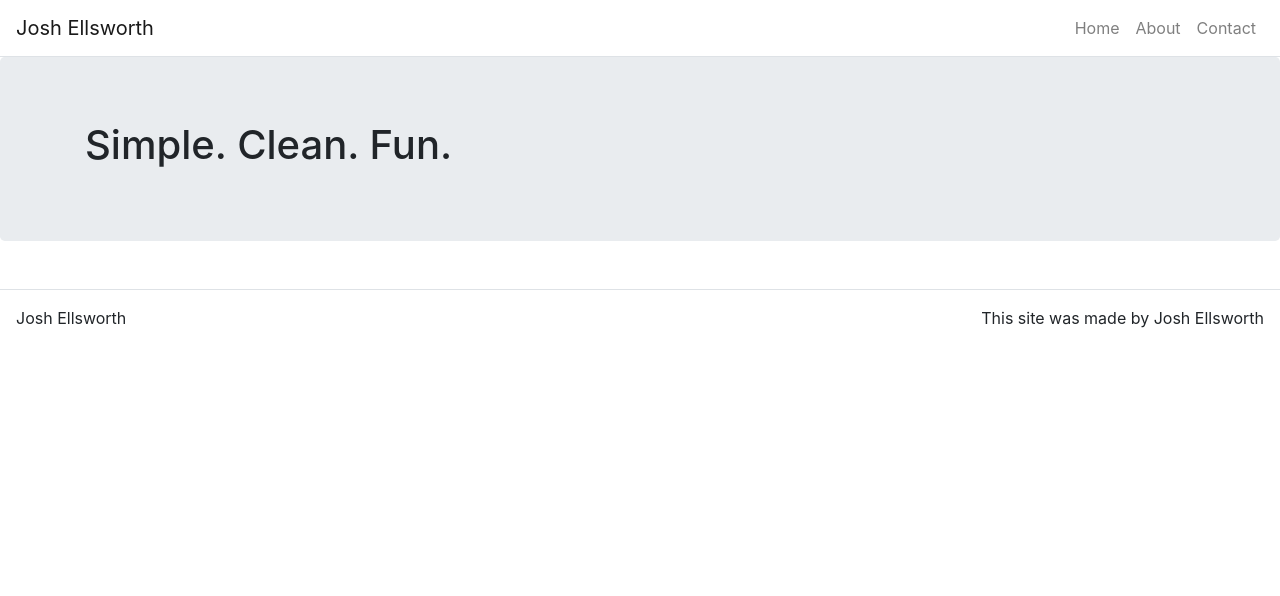
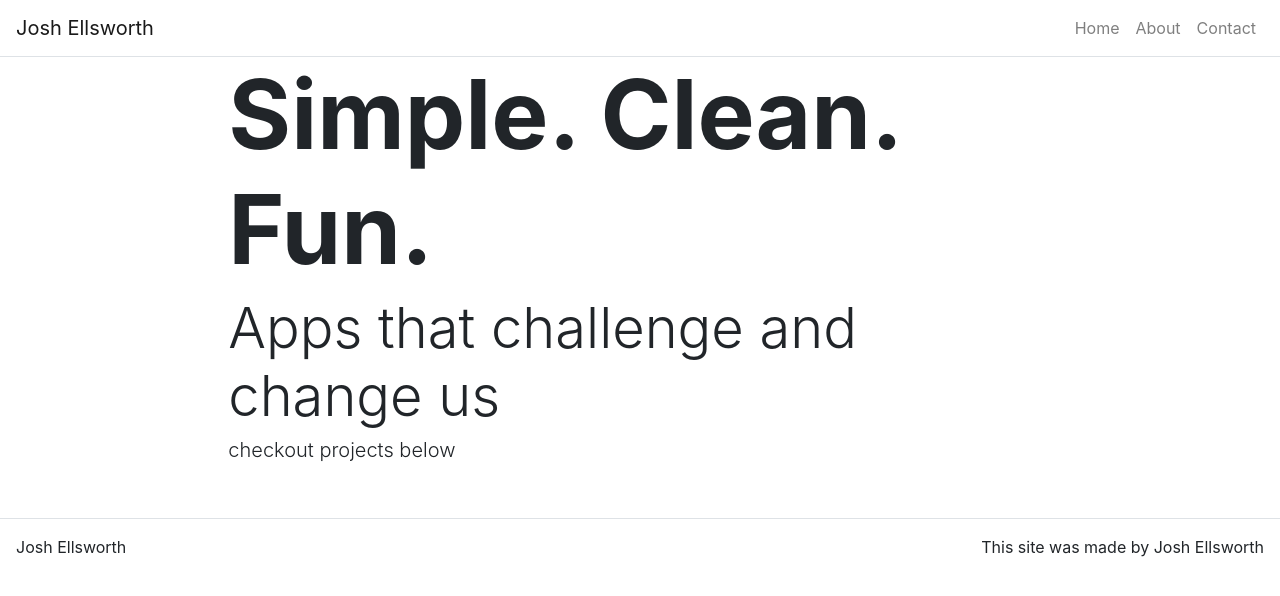
Before and after one commit to joshuaellsworth1/personal-website, a React (Create React App) app: page / in a window 1280 px wide. Shown: the top 596 px of the page. Built offline with nearby package versions, Linux system fonts and the light colour scheme.

Commit message:
edited styling in Hero.js for the homepage

```diff
--- a/src/components/Hero.js
+++ b/src/components/Hero.js
@@ -8,13 +8,13 @@
 function Hero(props) {
 
     return (
-        <Jumbotron>
-            <Container>
-                <Row>
-                    <Col>
-                        {props.title && <h1>{props.title}</h1>}
-                        {props.subTitle && <h3>{props.subTitle}</h3>}
-                        {props.text && <h3>{props.text}</h3>}
+        <Jumbotron className="bg-transparent jumbotron-fluid p-0">
+            <Container fluid={true}>
+                <Row className="justify-content-center py=5">
+                    <Col md={8} sm={12}>
+                        {props.title && <h1 className="display-1 font-weight-bolder">{props.title}</h1>}
+                        {props.subTitle && <h3 className="display-4 font-weight-light">{props.subTitle}</h3>}
+                        {props.text && <h3 className="lead front-weight-light">{props.text}</h3>}
                     </Col>
                 </Row>
             </Container>
--- a/src/pages/HomePage.js
+++ b/src/pages/HomePage.js
@@ -5,7 +5,7 @@
 function HomePage(props) {
 
     return (
-        <Hero title={props.title} />
+        <Hero title={props.title} subTitle={props.subTitle} text={props.text} />
     );
 }
 
```
